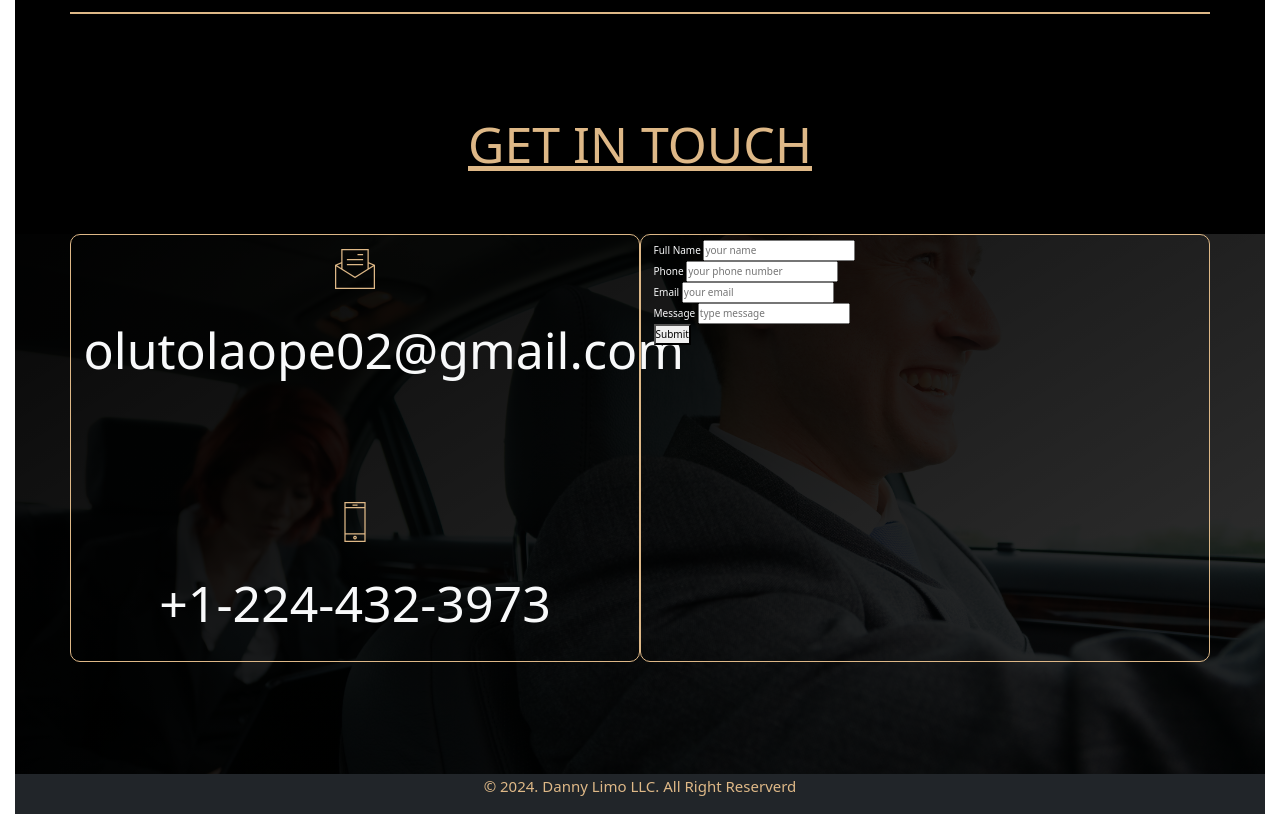
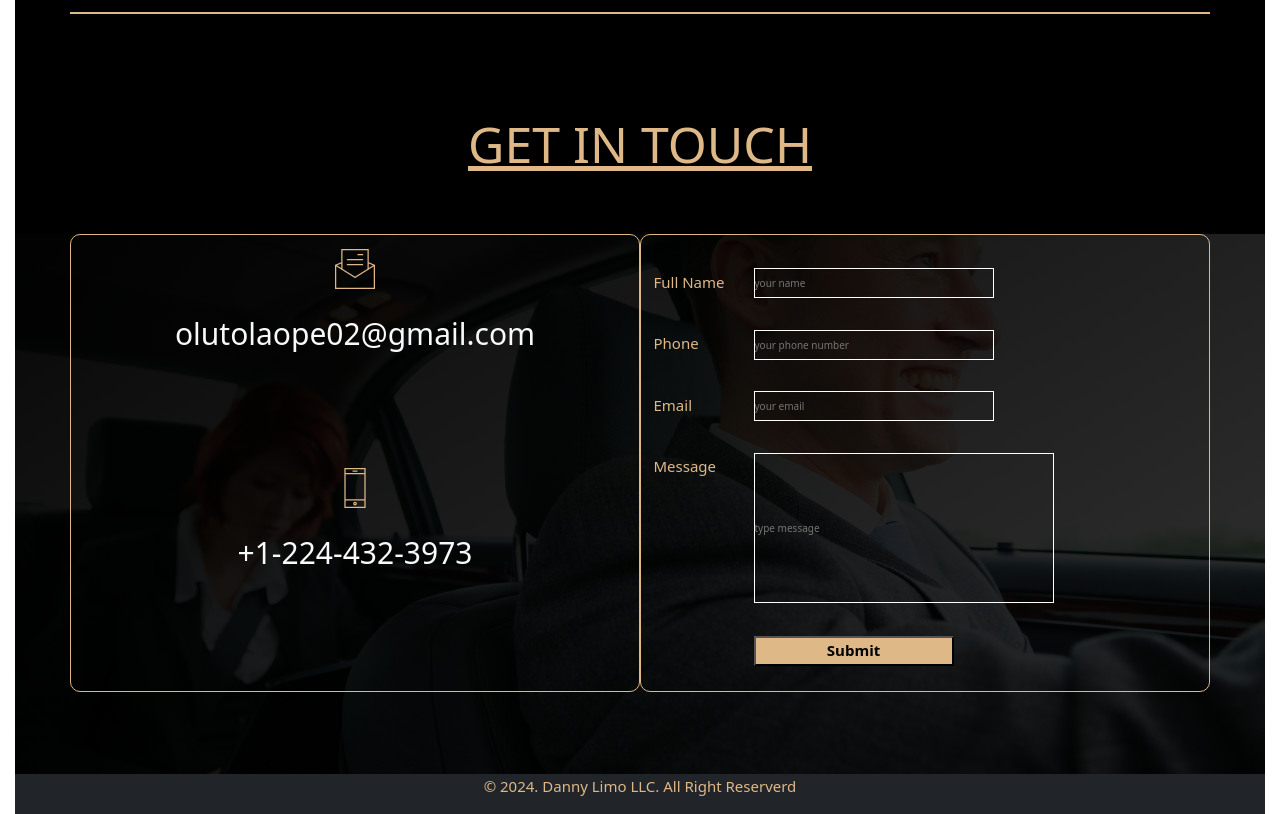
Before and after one commit to tsbproject/Danny-Limo, a PHP site: page / in a window 1280 px wide. Shown: the part 3291-4105 px from the top of the page. Run offline with PHP 8.4, Linux system fonts and the light colour scheme.

Commit message:
[committed]

```diff
--- a/css/style.css
+++ b/css/style.css
@@ -262,6 +262,16 @@ body {
   .btn-text {
     margin-top: 100rem; } }
 
+.section-form__submit {
+  width: 20rem;
+  height: 3rem;
+  margin-left: 10rem;
+  margin-bottom: 2rem;
+  background-color: #deb887;
+  font-size: 1.5rem;
+  color: #000000;
+  font-weight: 800; }
+
 .section-contact--heading3 {
   font-size: 5rem;
   margin-bottom: 5rem;
@@ -274,7 +284,7 @@ body {
   font-size: 4rem; }
 
 .section-contact__email {
-  font-size: 5rem;
+  font-size: 3rem;
   margin-bottom: 10rem; }
 
 @media (max-width: 768px) and (max-width: 768px) {
@@ -282,18 +292,50 @@ body {
     font-size: 3rem; } }
 
 .section-contact__phone {
-  font-size: 5rem; }
+  font-size: 3rem; }
 
 @media (max-width: 768px) and (max-width: 768px) {
   .section-contact__phone {
     font-size: 3rem; } }
 
-.section-contact__form {
-  font-size: 2rem;
-  display: block; }
-
-.input {
-  width: 4rem; }
+.section-form {
+  margin-top: 3rem;
+  display: grid;
+  gap: .3rem;
+  font-size: 1rem; }
+  .section-form label {
+    display: inline-flex;
+    font-size: 1.5rem;
+    color: #deb887; }
+  .section-form__input {
+    width: 24rem;
+    height: 3rem;
+    background-color: transparent;
+    color: #ffffff;
+    font-size: 1rem;
+    border: 0.1rem solid #ffffff;
+    display: inline-flex;
+    position: relative;
+    bottom: 3rem;
+    left: 10rem;
+    box-shadow: 20cqh;
+    opacity: 6; }
+    .section-form__input:hover {
+      box-shadow: 0 2px 5px 2px #f5f3f3; }
+  .section-form__textarea {
+    width: 30rem;
+    height: 15rem;
+    position: relative;
+    bottom: 3rem;
+    left: 10rem;
+    background-color: transparent;
+    color: #ffffff;
+    font-size: 1rem;
+    border: 0.1rem solid #ffffff;
+    box-shadow: 20cqh;
+    opacity: 6; }
+    .section-form__textarea:hover {
+      box-shadow: 0 2px 5px 2px #f5f3f3; }
 
 .navbar-nav {
   color: #000000;
@@ -397,13 +439,13 @@ body {
   #section-contact-info:hover {
     box-shadow: 0 2px 5px 2px #f5f3f3; }
 
-#section-contact__form {
+#section-contact-form {
   background-color: none;
   border: 0.1rem solid #deb887;
   border-radius: 1rem;
   box-shadow: 20cqh;
   opacity: 6; }
-  #section-contact__form:hover {
+  #section-contact-form:hover {
     box-shadow: 0 2px 5px 2px #f5f3f3; }
 
 #section-footer {
--- a/index.html
+++ b/index.html
@@ -224,14 +224,14 @@
          </div>
         </div>
 
-        <div id="section-contact__form" class="col-sm-6">
+        <div id="section-contact-form" class="col-sm-6">
           <div class="p-2 ">
-            <form class="section-contact-form">
-              <label> Full Name</label> <input type="text" placeholder="your name"><br>
-              <label>Phone</label> <input type="text" placeholder="your phone number"><br>
-              <label>Email</label> <input type="email" placeholder="your email"><br>
-              <label>Message</label> <input type="textarea" placeholder="type message"><br>
-              <button input type="btn btn-primary" class="submit"> Submit</button>
+            <form class="section-form">
+              <label> Full Name</label> <input type="text" class="section-form__input" placeholder="your name">
+              <label>Phone</label> <input type="text"  class="section-form__input"  placeholder="your phone number">
+              <label>Email</label> <input type="email" class="section-form__input"  placeholder="your email">
+              <label>Message</label> <input type="textarea" class="section-form__textarea"  placeholder="type message">
+              <button input type="btn btn-primary" class="section-form__submit"> Submit</button>
 
 
 
--- a/sass/components/_button.scss
+++ b/sass/components/_button.scss
@@ -105,3 +105,16 @@
         }
     }
 }
+
+
+
+.section-form__submit {
+    width: 20rem;
+    height: 3rem;
+    margin-left: 10rem;
+    margin-bottom: 2rem;
+    background-color: $color-primary;
+    font-size: $default-font-size2;
+    color: $color-primary-black;
+    font-weight: 800;
+}
--- a/sass/components/_feature-box.scss
+++ b/sass/components/_feature-box.scss
@@ -50,7 +50,7 @@
     }
 
     &__email {
-        font-size: $heading-secondary-font-main;
+        font-size: $heading-secondary-font;
         margin-bottom: 10rem;
 
         @include for-phone-only {
@@ -71,7 +71,7 @@
     }
 
     &__phone {
-        font-size: $heading-secondary-font-main;
+        font-size: $heading-secondary-font;
 
 
         @include for-phone-only {
@@ -90,9 +90,6 @@
 
     }
 
-    &__form {
-        font-size: 2rem;
-        display: block;
-    }
+
 
 }
--- a/sass/components/_form.scss
+++ b/sass/components/_form.scss
@@ -1,16 +1,57 @@
 
-.section-contact-form {
+.section-form {
+    margin-top: 3rem;
     display:grid;
-    gap: .2rem;
-    font-size: 6rem;
+    gap: .3rem;
+    font-size: 1rem;
+
+    label {
+        display: inline-flex;
+        font-size: 1.5rem;
+        color: $color-primary;
+    }
+
+    &__input {
+        width: 24rem;
+        height: 3rem;
+        background-color: transparent;
+        color: $color-secondary-white;
+        font-size: 1rem;
+        border: .1rem solid $color-secondary-white;
+        display: inline-flex;
+        position: relative;
+        bottom: 3rem;
+        left: 10rem;
+        box-shadow: 20cqh;
+        opacity: 6;
+
+        &:hover {
+            box-shadow: 0 2px 5px 2px #f5f3f3;
+        }
+
+    }
 
 
+
+    &__textarea {
+        width: 30rem;
+        height: 15rem;
+        position: relative;
+        bottom: 3rem;
+        left: 10rem;
+        background-color: transparent;
+        color: $color-secondary-white;
+        font-size: 1rem;
+        border: .1rem solid $color-secondary-white;
+        box-shadow: 20cqh;
+        opacity: 6;
+
+        &:hover {
+            box-shadow: 0 2px 5px 2px #f5f3f3;
+        }
+
+    }
 
 
 
 }
-
-form input  {
-    width: 20rem;
-
-}
--- a/sass/layout/_grid.scss
+++ b/sass/layout/_grid.scss
@@ -42,11 +42,11 @@
 }
 
 
-#section-contact__form {
+#section-contact-form {
 
     background-color: none;
     border: .1rem solid $color-primary;
-     border-radius: 1rem;
+    border-radius: 1rem;
     box-shadow: 20cqh;
     opacity: 6;
 
```
